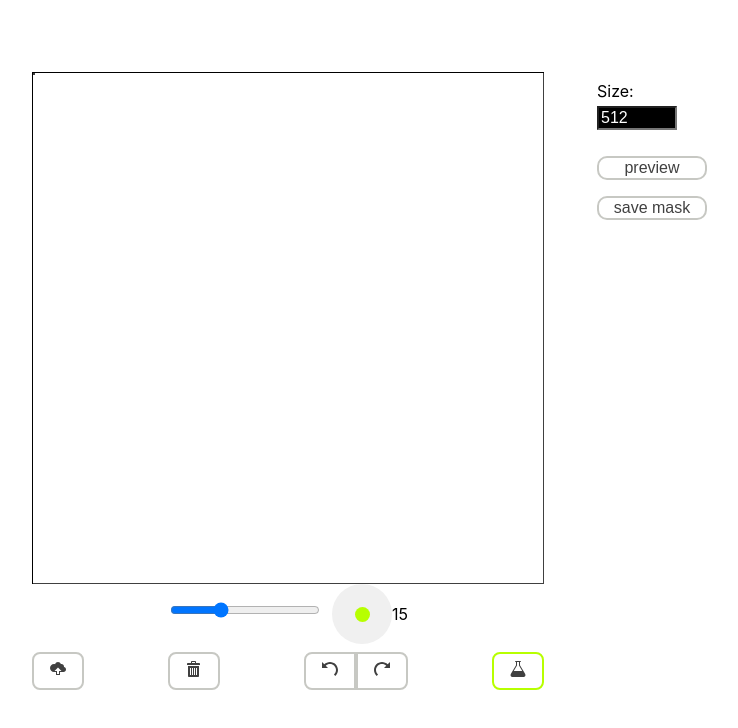
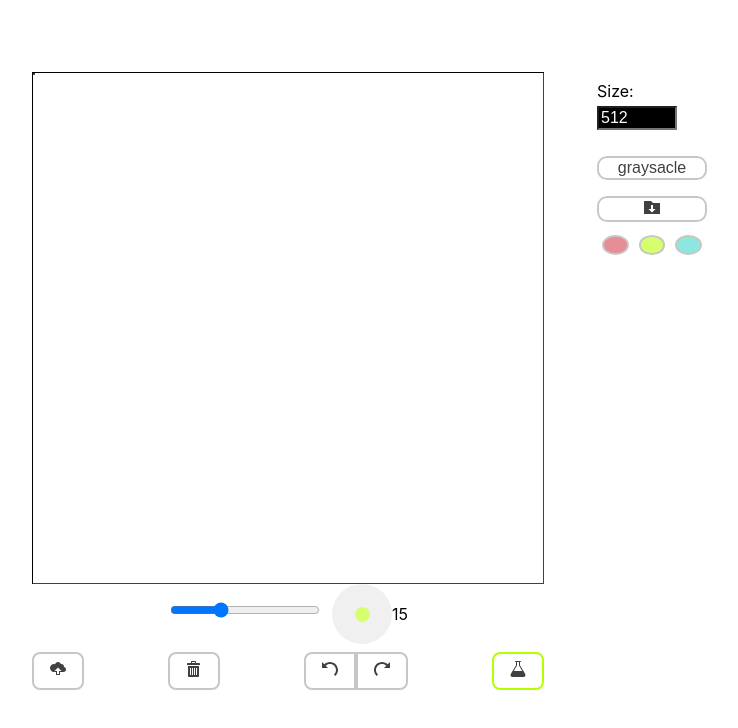
Before and after one commit to nelson0515337/painting_tool, a React (Create React App) app: page / in a window 1280 px wide. Shown: the top 728 px of the page, without its empty margins (352-1090 px from the left). Built offline with nearby package versions, Linux system fonts and the light colour scheme.

Commit message:
add color-change / download hybrid image / grayscale mode features

```diff
--- a/src/components/Drawing/BrushSizeSelector.js
+++ b/src/components/Drawing/BrushSizeSelector.js
@@ -35,7 +35,11 @@ const BrushSizeSelector = (props) => {
       <div className={styles["brush-indicator-container"]}>
         <div
           className={styles["brush-indicator"]}
-          style={{ width: `${props.brushSize}px`, height: `${props.brushSize}px` }}
+          style={{
+            width: `${props.brushSize}px`,
+            height: `${props.brushSize}px`,
+            backgroundColor: props.colorStyle,
+          }}
         />
       </div>
       <span className={sizeChanged ? styles["font-large"] : ""}>
--- a/src/components/Drawing/BrushSizeSelector.module.css
+++ b/src/components/Drawing/BrushSizeSelector.module.css
@@ -8,18 +8,21 @@
   display: flex;
   flex-direction: column;
   align-items: center;
+
 }
 
 .brush-bar {
   height: 15px;
   margin-bottom: 10px;
-  color:  #b7ff00;;
+  background-color:  #b7ff00;
 }
 
 .brush-slider {
   width: 150px;
   margin-bottom: 10px;
 }
+
+
 
 .brush-indicator-container {
   display: flex;
@@ -33,7 +36,7 @@
 }
 
 .brush-indicator {
-  background-color: #b7ff00;
+  /* background-color: #b7ff00; */
   border-radius: 50%;
 }
 
--- a/src/components/Drawing/DrawingField.js
+++ b/src/components/Drawing/DrawingField.js
@@ -1,4 +1,4 @@
-import React from "react";
+import React, { useState } from "react";
 import styles from "./DrawingField.module.css";
 import Dropzone from "../UI/Dropzone";
 
@@ -32,6 +32,7 @@ const DrawingField = (props) => {
           style={{
             height: props.imageSize.height,
             width: props.imageSize.width,
+            filter: props.previewMask ? "grayscale(100%)" : "none",
           }}
         />
       )}
--- a/src/components/Drawing/DrawingPanel.js
+++ b/src/components/Drawing/DrawingPanel.js
@@ -19,11 +19,14 @@ const DrawingPanel = (props) => {
   const [selectedFile, setSelectedFile] = useState(null);
   const [selectedImgUrl, setSelectedImgUrl] = useState(null);
   const [serverSize, setServerSize] = useState(512);
+  const [previewMask, setPreviewMask] = useState(false);
 
   const [
     canvasRef,
     brushSize,
     setBrushSize,
+    colorStyle,
+    setColorStyle,
     startDrawing,
     finishDrawing,
     draw,
@@ -77,7 +80,6 @@ const DrawingPanel = (props) => {
     }
   };
 
-
   return (
     <div className={styles["control-panel"]}>
       <div className={styles["wrapper"]}>
@@ -95,11 +97,13 @@ const DrawingPanel = (props) => {
             draw={draw}
             // lineWidthChange={lineWidthChange}
             setBrushSize={setBrushSize}
+            previewMask={previewMask}
           />
 
           <BrushSizeSelector
             brushSize={brushSize}
             setBrushSize={setBrushSize}
+            colorStyle={colorStyle}
           />
         </div>
         <div className={styles.test}>
@@ -108,6 +112,10 @@ const DrawingPanel = (props) => {
             onSizeChange={setServerSize}
             canvasRef={canvasRef}
             selectedImgUrl={selectedImgUrl}
+            previewMask={previewMask}
+            setPreviewMask={setPreviewMask}
+            colorStyle={colorStyle}
+            setColorStyle={setColorStyle}
           />
         </div>
       </div>
--- a/src/components/Drawing/MaskPreview.js
+++ /dev/null
@@ -1,78 +0,0 @@
-import React, { useRef, useEffect } from "react";
-
-const MaskPreview = ({ maskDataURL, width, height, onClose }) => {
-  const canvasRef = useRef(null);
-
-  useEffect(() => {
-    const canvas = canvasRef.current;
-    const ctx = canvas.getContext("2d");
-
-    // Load the mask image
-    const img = new Image();
-    img.src = maskDataURL;
-
-    // When the image is loaded, draw it on the canvas without considering transparency
-    img.onload = () => {
-      ctx.drawImage(img, 0, 0);
-
-      // Get the image data
-      const imageData = ctx.getImageData(0, 0, canvas.width, canvas.height);
-
-      // Loop through each pixel and set alpha to 255 (fully opaque)
-      for (let i = 0; i < imageData.data.length; i += 4) {
-        imageData.data[i + 3] = 255;
-      }
-
-      // Put the modified image data back onto the canvas
-      ctx.putImageData(imageData, 0, 0);
-    };
-  }, [maskDataURL]);
-
-  return (
-    <div
-      style={{
-        position: "fixed",
-        top: 0,
-        left: 0,
-        width: "100vw",
-        height: "100vh",
-        backgroundColor: "black",
-        display: "flex",
-        flexDirection: "column", // Change the flexDirection to column
-        justifyContent: "center",
-        alignItems: "center",
-        zIndex: 9999,
-      }}
-      onClick={onClose}>
-      {/* Text to instruct the user */}
-      <div
-        style={{
-          color: "white",
-          fontSize: "18px",
-          fontWeight: "bold",
-          marginBottom: "20px", // Add some bottom margin to separate from the canvas
-        }}>
-        Click anywhere to leave the mask preview
-      </div>
-      {/* Preview mask box */}
-      <div
-        style={{
-          width: width,
-          height: height,
-          border: "1px solid white",
-        }}>
-        <canvas
-          ref={canvasRef}
-          width={width}
-          height={height}
-          style={{
-            border: "1px solid white",
-            boxSizing: "border-box",
-          }}
-        />
-      </div>
-    </div>
-  );
-};
-
-export default MaskPreview;
--- a/src/components/Drawing/Sidebar.js
+++ b/src/components/Drawing/Sidebar.js
@@ -1,33 +1,45 @@
 import React, { useState } from "react";
 import classes from "./Sidebar.module.css";
-import MaskPreview from "./MaskPreview";
+import { ImFolderDownload } from "react-icons/im";
+
+const RoundButton = ({ color, onClick }) => {
+  return (
+    <button
+      onClick={onClick}
+      style={{
+        backgroundColor: color,
+        width: "20px",
+        height: "20px",
+        borderRadius: "50%",
+        margin: "5px",
+      }}
+    />
+  );
+};
 
 const Sidebar = (props) => {
-  const [maskPreviewVisible, setMaskPreviewVisible] = useState(false);
-
   const toggleMaskPreview = () => {
-    setMaskPreviewVisible((prevState) => !prevState);
+    props.setPreviewMask((prevState) => !prevState);
   };
 
-  const saveMaskHandler = () => {
+  const savePanelHandler = () => {
     const originalCanvas = props.canvasRef.current;
-    const originalCtx = originalCanvas.getContext("2d");
 
     // Create a new temporary canvas
-    const tempCanvas = document.createElement("canvas");
-    tempCanvas.width = originalCanvas.width;
-    tempCanvas.height = originalCanvas.height;
-    const tempCtx = tempCanvas.getContext("2d");
+    const whiteMaskCanvas = document.createElement("canvas");
+    whiteMaskCanvas.width = originalCanvas.width;
+    whiteMaskCanvas.height = originalCanvas.height;
+    const whiteMaskCtx = whiteMaskCanvas.getContext("2d");
 
     // Draw the original canvas on the temporary canvas
-    tempCtx.drawImage(originalCanvas, 0, 0);
+    whiteMaskCtx.drawImage(originalCanvas, 0, 0);
 
     // Get the image data of the temporary canvas
-    const imageData = tempCtx.getImageData(
+    const imageData = whiteMaskCtx.getImageData(
       0,
       0,
-      tempCanvas.width,
-      tempCanvas.height
+      whiteMaskCanvas.width,
+      whiteMaskCanvas.height
     );
     const data = imageData.data;
 
@@ -42,19 +54,63 @@ const Sidebar = (props) => {
         data[i + 1] = 255; // Set green to 255 (white)
         data[i + 2] = 255; // Set blue to 255 (white)
         data[i + 3] = 255; // Set alpha to 255 (no transparency)
+      } else {
+        data[i + 3] = 0;
       }
     }
 
     // Put the transformed image data back to the temporary canvas
-    tempCtx.putImageData(imageData, 0, 0);
+    whiteMaskCtx.putImageData(imageData, 0, 0);
 
+    saveImageHandler(whiteMaskCanvas);
+    saveMaskHandler(whiteMaskCanvas);
+  };
+
+  const saveMaskHandler = (whiteMaskCanvas) => {
     // Download the transformed mask
     const link = document.createElement("a");
     link.download = "mask.png";
-    link.href = tempCanvas.toDataURL();
+    link.href = whiteMaskCanvas.toDataURL();
     link.click();
     link.remove();
   };
+
+  const saveImageHandler = (whiteMaskCanvas) => {
+    const originalImg = new Image();
+    originalImg.src = props.selectedImgUrl;
+    originalImg.onload = () => {
+      const hybridCanvas = document.createElement("canvas");
+      hybridCanvas.width = whiteMaskCanvas.width;
+      hybridCanvas.height = whiteMaskCanvas.height;
+      const hybridCtx = hybridCanvas.getContext("2d");
+
+      // Draw the original image on the hybrid canvas
+      hybridCtx.drawImage(
+        originalImg,
+        0,
+        0,
+        hybridCanvas.width,
+        hybridCanvas.height
+      );
+
+      // Apply the white mask on top of the hybrid canvas
+      // hybridCtx.globalCompositeOperation = "destination-in";
+      hybridCtx.drawImage(whiteMaskCanvas, 0, 0);
+
+      // Download the hybrid image
+      const link = document.createElement("a");
+      link.download = "masked_image.png";
+      link.href = hybridCanvas.toDataURL();
+      link.click();
+      link.remove();
+    };
+  };
+
+  const handleColorChange = (color) => {
+    console.log(`the colorStyle is ${props.colorStyle}`);
+    props.setColorStyle(color);
+  };
+
   return (
     <div className={classes.sidebar}>
       <label>Size:</label>
@@ -66,16 +122,32 @@ const Sidebar = (props) => {
         defaultValue={props.serverSize}
       />
       <div className={classes["button-container"]}>
-        <button onClick={toggleMaskPreview}>preview</button>
-        <button onClick={saveMaskHandler}>save mask</button>
-        {maskPreviewVisible && (
-          <MaskPreview
-            maskDataURL={props.canvasRef.current.toDataURL()}
-            width={props.canvasRef.current.width}
-            height={props.canvasRef.current.height}
-            onClose={toggleMaskPreview}
+        <button onClick={toggleMaskPreview}>
+          {props.previewMask ? "original" : "graysacle"}
+        </button>
+        <button onClick={savePanelHandler}>
+          <ImFolderDownload />
+        </button>
+        <div
+          style={{
+            display: "flex",
+            flexDirection: "row",
+            justifyContent: "center",
+          }}
+        >
+          <RoundButton
+            color="rgb(230, 141, 150)"
+            onClick={() => handleColorChange("rgb(230, 141, 150)")}
           />
-        )}
+          <RoundButton
+            color="rgb(214, 255, 110)"
+            onClick={() => handleColorChange("rgb(214, 255, 110)")}
+          />
+          <RoundButton
+            color="rgb(141, 231, 223)"
+            onClick={() => handleColorChange("rgb(141, 231, 223)")}
+          />
+        </div>
       </div>
     </div>
   );
--- a/src/hooks/use-drawing-r.js
+++ b/src/hooks/use-drawing-r.js
@@ -5,6 +5,7 @@ const useDrawing = () => {
   const contextRef = useRef(null);
 
   const [brushSize, setBrushSize] = useState(15);
+  const [colorStyle, setColorStyle] = useState("rgb(214, 255, 110)");
   const [isDrawing, setIsDrawing] = useState(false);
 
   const currDrawingOps = useRef([]);
@@ -21,10 +22,16 @@ const useDrawing = () => {
     });
   }, [canvasRef, contextRef]);
 
+  useEffect(() => {
+    console.log(`re-draw the mask with ${opsBuffer.length} strokes`);
+    clearCanvas(false);
+    drawOps(opsBuffer);
+  }, [colorStyle]);
+
   const startDrawing = ({ nativeEvent }) => {
     contextRef.current.lineCap = "round"; // butt(def), round, square
     contextRef.current.lineJoin = "round"; // miter(def), round, bevel
-    contextRef.current.strokeStyle = "rgb(214, 255, 110, 0.1)";
+    contextRef.current.strokeStyle = colorStyle;
     contextRef.current.lineWidth = brushSize;
 
     const { offsetX, offsetY } = nativeEvent;
@@ -84,6 +91,7 @@ const useDrawing = () => {
         contextRef.current.moveTo(...op.point);
       } else if (op.type === "curve") {
         contextRef.current.lineWidth = op.brushSize;
+        contextRef.current.strokeStyle = colorStyle;
         op.points.forEach((point) => {
           contextRef.current.lineTo(...point);
           contextRef.current.stroke();
@@ -134,6 +142,8 @@ const useDrawing = () => {
     canvasRef,
     brushSize,
     setBrushSize,
+    colorStyle,
+    setColorStyle,
     startDrawing,
     finishDrawing,
     draw,
```
